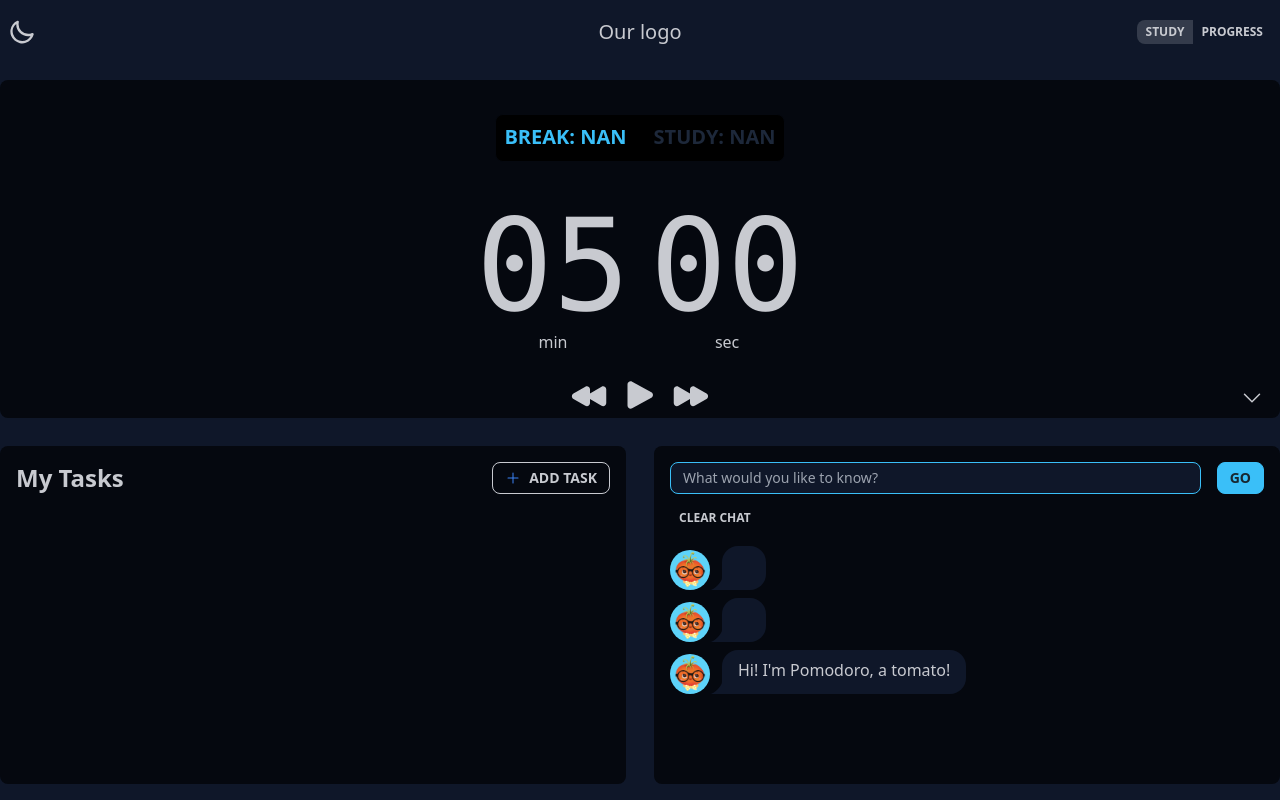
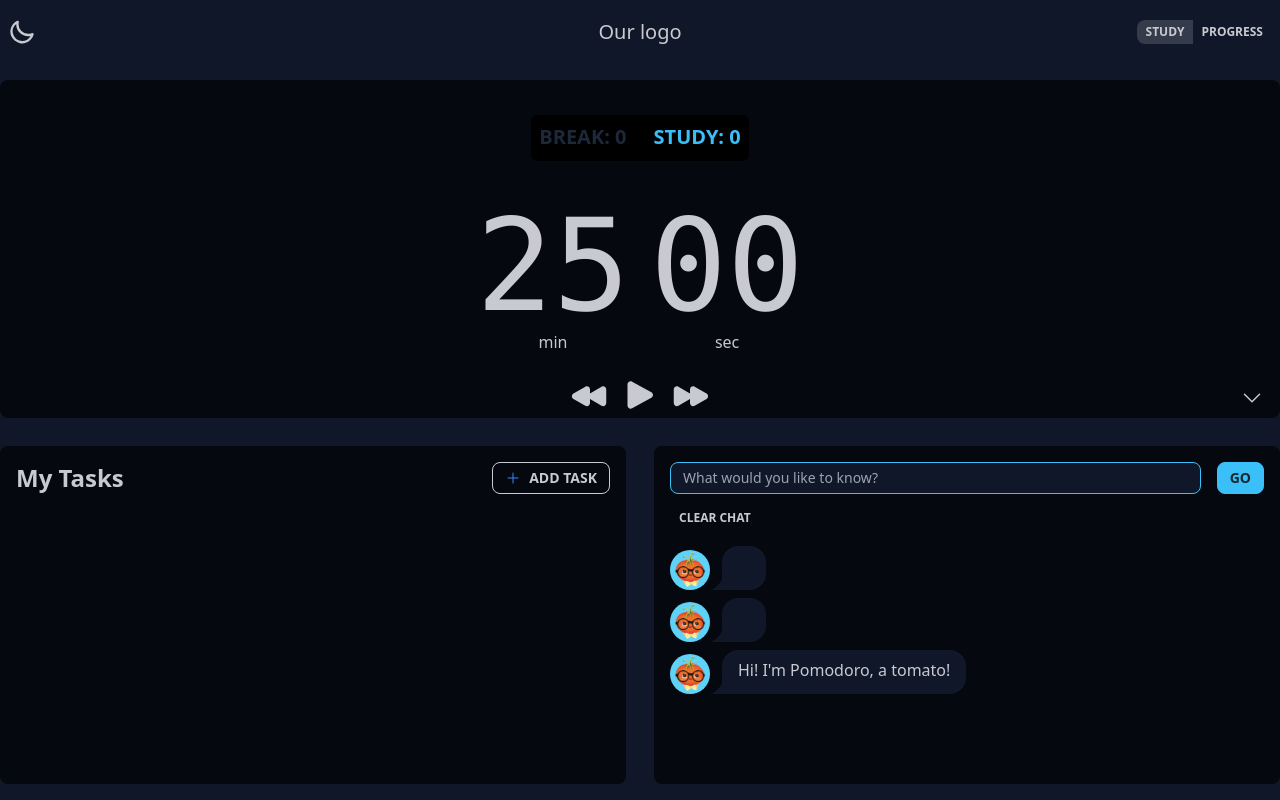
Before and after one commit to etretf/pomodoro-app, a React (Vite) app in the folder pomodoro-react/: page / in a window 1280 px wide. Built offline with nearby package versions, Linux system fonts and the light colour scheme.

Commit message:
Amina added local storage?

```diff
--- a/pomodoro-react/src/App.jsx
+++ b/pomodoro-react/src/App.jsx
@@ -9,6 +9,12 @@ import Styleguide from './components/Styleguide';
 import { nanoid } from 'nanoid';
 
 function App() {
+
+  const date = new Date();
+  const year = date.getFullYear();
+  const month = date.getMonth();
+  const day = date.getDate();
+  const fullDate = `${day}/${month}/${year}`;
 
 const [data, setData] = useState({key:'value'});
 const [chat, setChat] = useState([{1:2},{3:4}]);
@@ -22,13 +28,43 @@ const breakTest = 3;
 // console.log(chat);`
 
 
-const [numSessions, setNumSessions] = useState();
+//const [numSessions, setNumSessions] = useState();
 const [isCounting, setIsCounting] = useState(false);
 const [time, setTime] = useState(studyTime);
 const [sessionType, setSessionType] = useState();
-const [progressData, setProgressData] = useState(
-    JSON.parse(localStorage.getItem("sessionData")) || []
+const [progressData, setProgressData] = useState(() => {
+      if (localStorage.getItem("sessionData"))
+      {
+        const arrayToReturn = JSON.parse(localStorage.getItem("sessionData"))
+        const dateExists = arrayToReturn.find(item => item.fullDate === fullDate)
+        console.log("hello",dateExists)
+        return((dateExists) ? [...arrayToReturn] : [...arrayToReturn, {fullDate: fullDate, date: date, count: 0}] )
+      }
+      else {
+        return ( [{fullDate: fullDate, date: date, count: 0}] )
+      }
+  }
 );
+
+//index of the today's date item in progressData
+
+const currentIndex = progressData.findIndex(item => item.fullDate === fullDate);
+console.log(currentIndex)
+
+console.log("Array", progressData)
+
+//limiting progressData to only contain the latest 7 entries
+/*
+useEffect(() => {
+    const newArray = progressData;
+    const length = newArray.length;
+    if(length > 7)
+    {
+      setProgressData(newArray.splice(length-7))
+    }
+}, [])
+*/
+
 
 // useEffect(() => {
 //     const date = new Date();
@@ -45,6 +81,7 @@ const [progressData, setProgressData] = useState(
 //     }
 // }, []);
 
+/*
 useEffect(() => {
     console.log('Number of sessions change');
     const date = new Date();
@@ -81,12 +118,38 @@ useEffect(() => {
     }
     localStorage.setItem("sessionData", JSON.stringify(userSessions))
     console.log(userSessions);
-}, [numSessions])
+}, [numSessions])*/
+
+
+
 
 useEffect(() => {
+    console.log("update")
+    localStorage.setItem("sessionData", JSON.stringify(progressData))
+}, [progressData[currentIndex].count]);
+
+useEffect(() => {
+    if(progressData[currentIndex].count % 7 === 0 && progressData[currentIndex].count !== 0){
+      setTime(longBreakTime);
+      setSessionType('long break');
+    }
+    else if(progressData[currentIndex].count % 2 === 0){
+      setTime(studyTime);
+      setSessionType('study');
+    }
+    else{
+      setTime(breakTime);
+      setSessionType('short break');
+    }
+    // console.log(numSessions);
+  }, [progressData[currentIndex].count]);
+
+  useEffect(() => {
     if(time === 0 && isCounting === true){
       setIsCounting(false);
-      setNumSessions(numSessions+1);
+      const newArr = progressData;
+      newArr[currentIndex].count = newArr[currentIndex].count + 1;
+      setProgressData(newArr);
     }
     if(isCounting && time > -1){
       const increment = setInterval(handleDecrement, 1000);
@@ -97,22 +160,6 @@ useEffect(() => {
     // console.log(sessionType);
     // console.log(numSessions);
   }, [isCounting, time]);
-
-  useEffect(() => {
-    if(numSessions % 7 === 0 && numSessions !== 0){
-      setTime(longBreakTime);
-      setSessionType('long break');
-    }
-    else if(numSessions % 2 === 0){
-      setTime(studyTime);
-      setSessionType('study');
-    }
-    else{
-      setTime(breakTime);
-      setSessionType('short break');
-    }
-    // console.log(numSessions);
-  }, [numSessions]);
 
 //toggle the playing state
 const handlePlayToggle = () =>{
@@ -144,6 +191,7 @@ function handleBeginning(){
 //function sets current timer to the end
 function handleEnd(){
   setTime(0);
+  setIsCounting(true);
 }
 
 
@@ -158,7 +206,7 @@ function handleEnd(){
                         <Route index element={<Home
                             chat={chat}
                             setChat={setChat}
-                            numSessions={numSessions}
+                            numSessions={progressData[currentIndex].count}
                             isCounting={isCounting}
                             time={time}
                             sessionType={sessionType}
@@ -171,7 +219,7 @@ function handleEnd(){
                         <Route path='study' element={<Home
                             chat={chat}
                             setChat={setChat}
-                            numSessions={numSessions}
+                            numSessions={progressData[currentIndex].count}
                             isCounting={isCounting}
                             time={time}
                             sessionType={sessionType}
```
